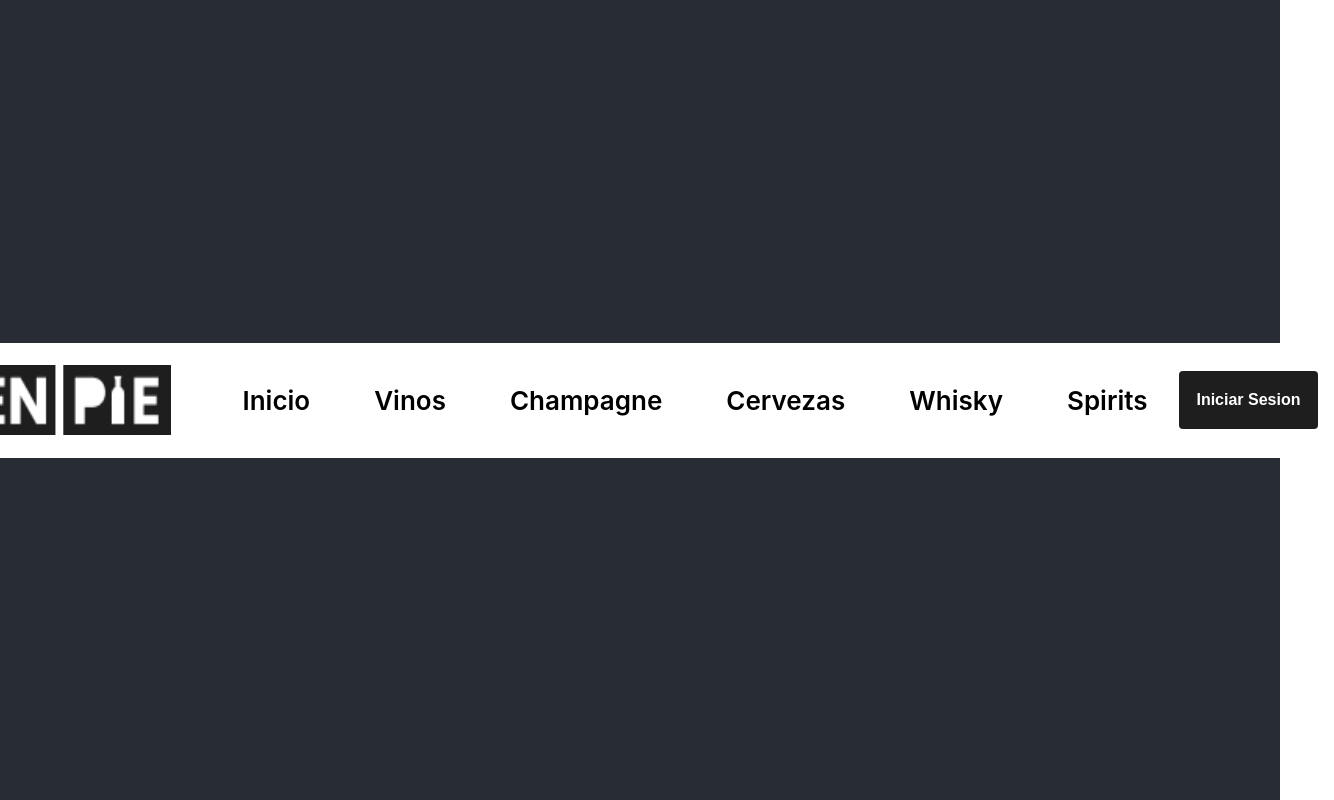
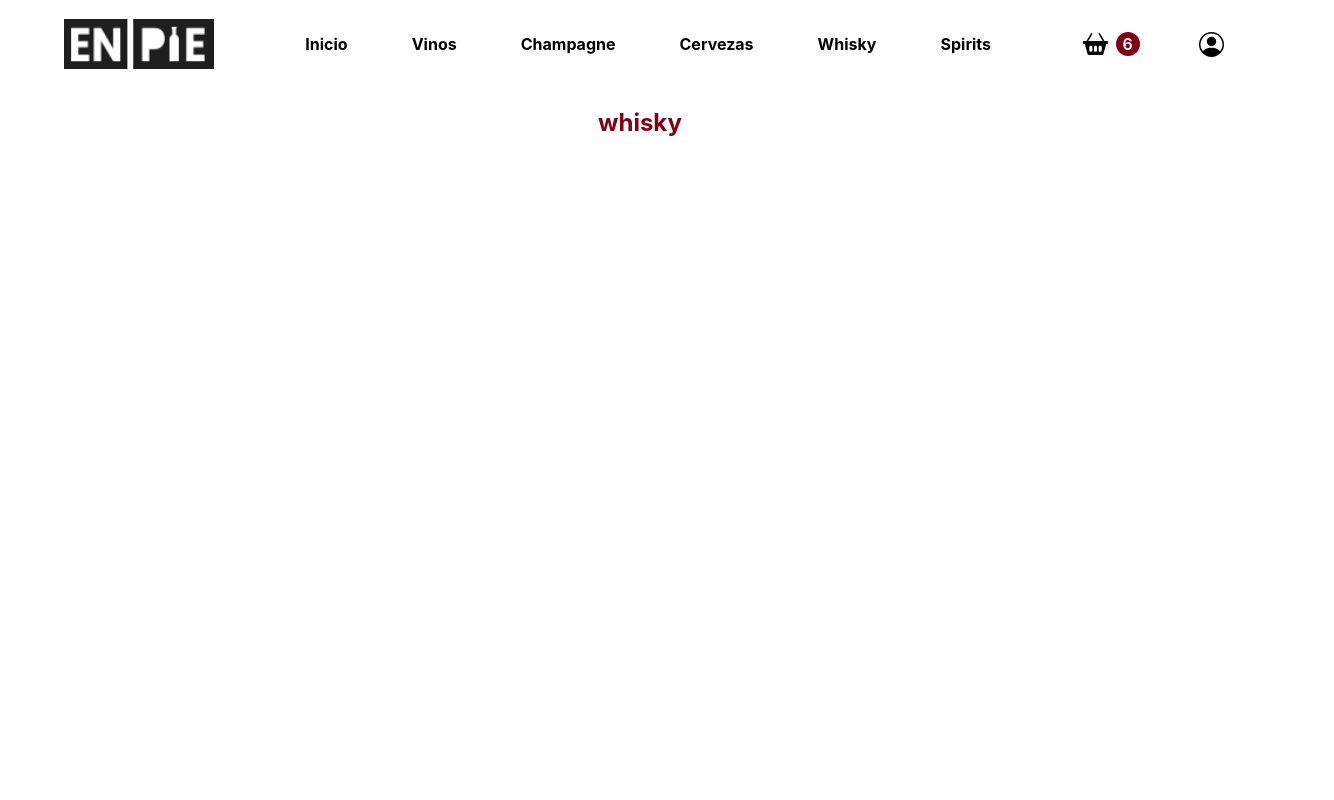
Before and after one commit to agusdellaquila/EnPieWines, a React (Create React App) app: page / in a window 1280 px wide. Shown: the whole page, 1334 px wide, since content can reach past the window. Built offline with nearby package versions, Linux system fonts and the light colour scheme.

Commit message:
entrega desafio de props

```diff
--- a/src/App.css
+++ /dev/null
@@ -1,38 +0,0 @@
-.App {
-  text-align: center;
-}
-
-.App-logo {
-  height: 40vmin;
-  pointer-events: none;
-}
-
-@media (prefers-reduced-motion: no-preference) {
-  .App-logo {
-    animation: App-logo-spin infinite 20s linear;
-  }
-}
-
-.App-header {
-  background-color: #282c34;
-  min-height: 100vh;
-  display: flex;
-  flex-direction: column;
-  align-items: center;
-  justify-content: center;
-  font-size: calc(10px + 2vmin);
-  color: white;
-}
-
-.App-link {
-  color: #61dafb;
-}
-
-@keyframes App-logo-spin {
-  from {
-    transform: rotate(0deg);
-  }
-  to {
-    transform: rotate(360deg);
-  }
-}
--- a/src/App.js
+++ b/src/App.js
@@ -1,14 +1,12 @@
-import './App.css';
-import NavBar from './components/NavBar/NavBar.js'
-import './components/NavBar/NavBar.css'
 import './Atoms.css'
+import NavBar from './components/NavBar/NavBar'
+import ItemListContainer from './components/ItemListContainer/ItemListContainer'
 
 function App() {
   return (
     <div className="App">
-      <header className="App-header">
-        <NavBar/>
-      </header>
+      <NavBar/>
+      <ItemListContainer greeting={'whisky'}/>
     </div>
   );
 }
--- /dev/null
+++ b/src/components/CartWidget/CartWidget.css
@@ -0,0 +1,11 @@
+.cartIcon {
+    width: 25px;
+}
+.cartAmount {
+    background-color: #820016;
+    width: 1rem;
+    height: 1rem;
+    padding: 0.25rem;
+    border-radius: 50%;
+    color: #fff;
+}
--- /dev/null
+++ b/src/components/CartWidget/CartWidget.js
@@ -0,0 +1,13 @@
+import '../CartWidget/CartWidget.css'
+import CartIcon from '../CartWidget/CartIcon.svg'
+
+const CartWidget = () => {
+    return(
+        <div className='dFlex'>
+            <img src={CartIcon} className="cartIcon"/>
+            <p className='cartAmount ms2 fwBold centered'>6</p>
+        </div>
+    )
+}
+
+export default CartWidget
--- /dev/null
+++ b/src/components/ItemListContainer/ItemListContainer.css
@@ -0,0 +1,3 @@
+.greeting {
+    color: #820016;
+}
--- /dev/null
+++ b/src/components/ItemListContainer/ItemListContainer.js
@@ -0,0 +1,8 @@
+import '../ItemListContainer/ItemListContainer.css'
+const ItemListContainer = (props) => {
+    return (
+        <h2 className="greeting centered">{props.greeting}</h2>
+    )
+}
+
+export default ItemListContainer
--- a/src/components/NavBar/NavBar.css
+++ b/src/components/NavBar/NavBar.css
@@ -1,32 +1,37 @@
 .navContainer{
-    padding: 1rem;
+    display: flex;
+    align-items: center;
+    background-color: transparent;
+    height: 80px;
+    justify-content: space-evenly;
+    padding: 0.25rem;
+    width: 100%;
 }
-
 .navLogo {
-    height: 70px;
-    width: 200px;
+    height: 50px;
+    width: 150px;
 }
-.navContainer {
-    background-color: #ffffff;
+.navItems {
+    display: flex;
+    justify-content: space-evenly;
+    padding: 0;
 }
-.navItemsContainer {
-    justify-content: flex-end;
-    align-items: flex-end;
+.navItems li {
+    list-style-type: none;
+    margin: 0 2rem;
 }
-.navItemsFather {
-    justify-content: flex-end;
-    align-items: flex-end;
-}
-.navItemsContainer ul li {
-    list-style-type: none;
-    margin: 0rem 2rem;
-}
-.navItemsContainer ul li a {
+.navItems li a {
+    display: flex;
+    justify-content: center;
+    align-items: center;
     color: #000000;
-    font-weight: 600;
+    font-weight: 700;
     text-decoration: none;
 }
-.navItemsContainer ul li a:hover{
+.navItems li a:hover{
     text-decoration: underline;
     text-decoration-color: #820016;
 }
+.loginIcon {
+    width: 25px;
+}
--- a/src/components/NavBar/NavBar.js
+++ b/src/components/NavBar/NavBar.js
@@ -1,13 +1,14 @@
+import '../NavBar/NavBar.css'
 import logo from '../../logo.png';
+import login from '../NavBar/UserLogInIcon.svg'
+import CartWidget from '../CartWidget/CartWidget'
+
 const Navbar = () => {
     return(
-        <nav className="navContainer dFlex">
-            <div className="centered ms2">
+        <nav className="navContainer">
             <img src={logo} className="navLogo" alt="enPie logo"/>
-            </div>
 
-            <div className="navItemsContainer">
-                <ul className="navItemsFather dFlex">
+            <ul className="navItems">
                 <li>
                     <a href="#">Inicio</a>
                 </li>
@@ -27,11 +28,10 @@ const Navbar = () => {
                     <a href="#">Spirits</a>
                 </li>
             </ul>
-            </div>
 
-            <div className='centered'>
-                <button className="btn btnPrimary">Iniciar Sesion</button>
-            </div>
+            <CartWidget/>
+
+            <img src={login} className="loginIcon"/>
         </nav>
     )
 }
```
Also changed, not shown: src/components/CartWidget/CartIcon.svg (added), src/components/NavBar/UserLogInIcon.svg (added). Lines whose indentation alone changed are shown as unchanged.
